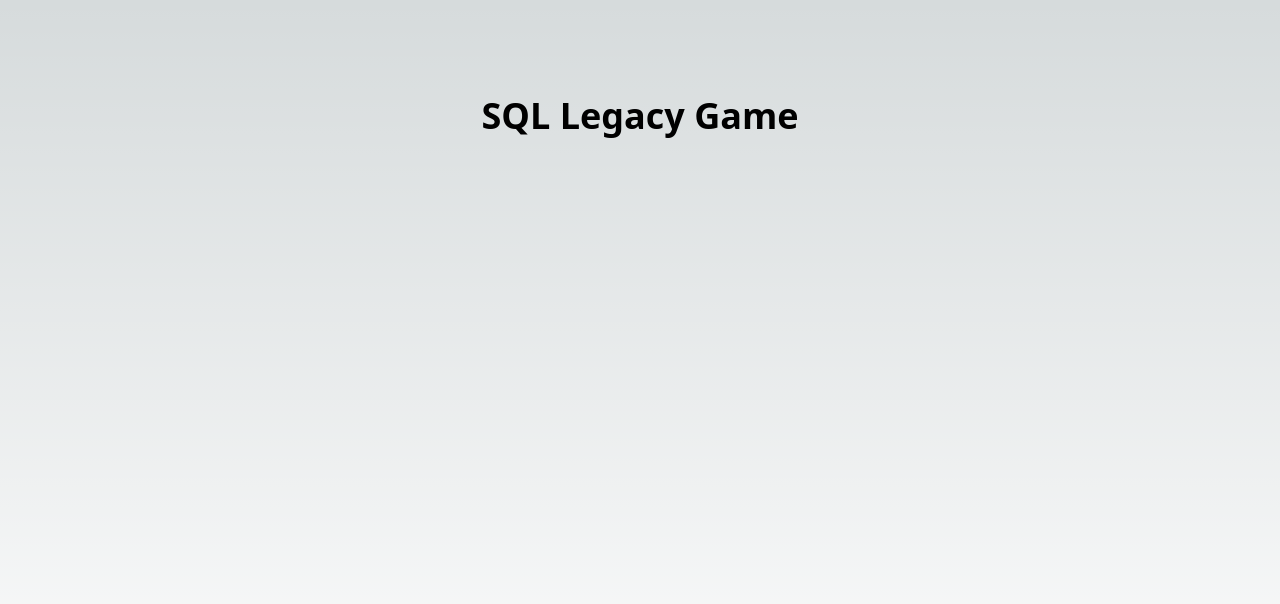
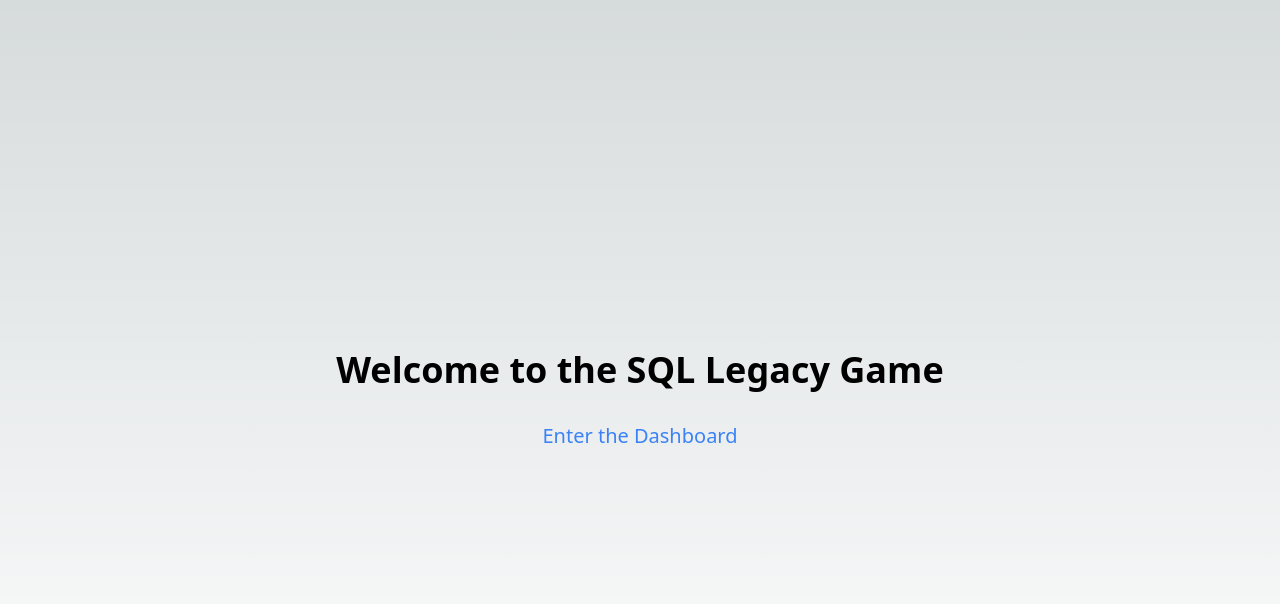
Before and after one commit to dayofmolp/sql, a Next.js app: page / in a window 1280 px wide. Shown: the top 604 px of the page. Built offline with nearby package versions, Linux system fonts and the light colour scheme.

Commit message:
Update page.tsx

```diff
--- a/src/app/page.tsx
+++ b/src/app/page.tsx
@@ -2,10 +2,11 @@
 
 export default function Home() {
   return (
-    <main className="flex min-h-screen flex-col items-center justify-between p-24">
-      <div className="text-4xl font-bold">
-        SQL Legacy Game
-      </div>
+    <main className="flex min-h-screen flex-col items-center justify-center p-24">
+      <h1 className="text-4xl font-bold mb-8">Welcome to the SQL Legacy Game</h1>
+      <a href="/dashboard" className="text-xl text-blue-500">
+        Enter the Dashboard
+      </a>
     </main>
   );
 }
```
